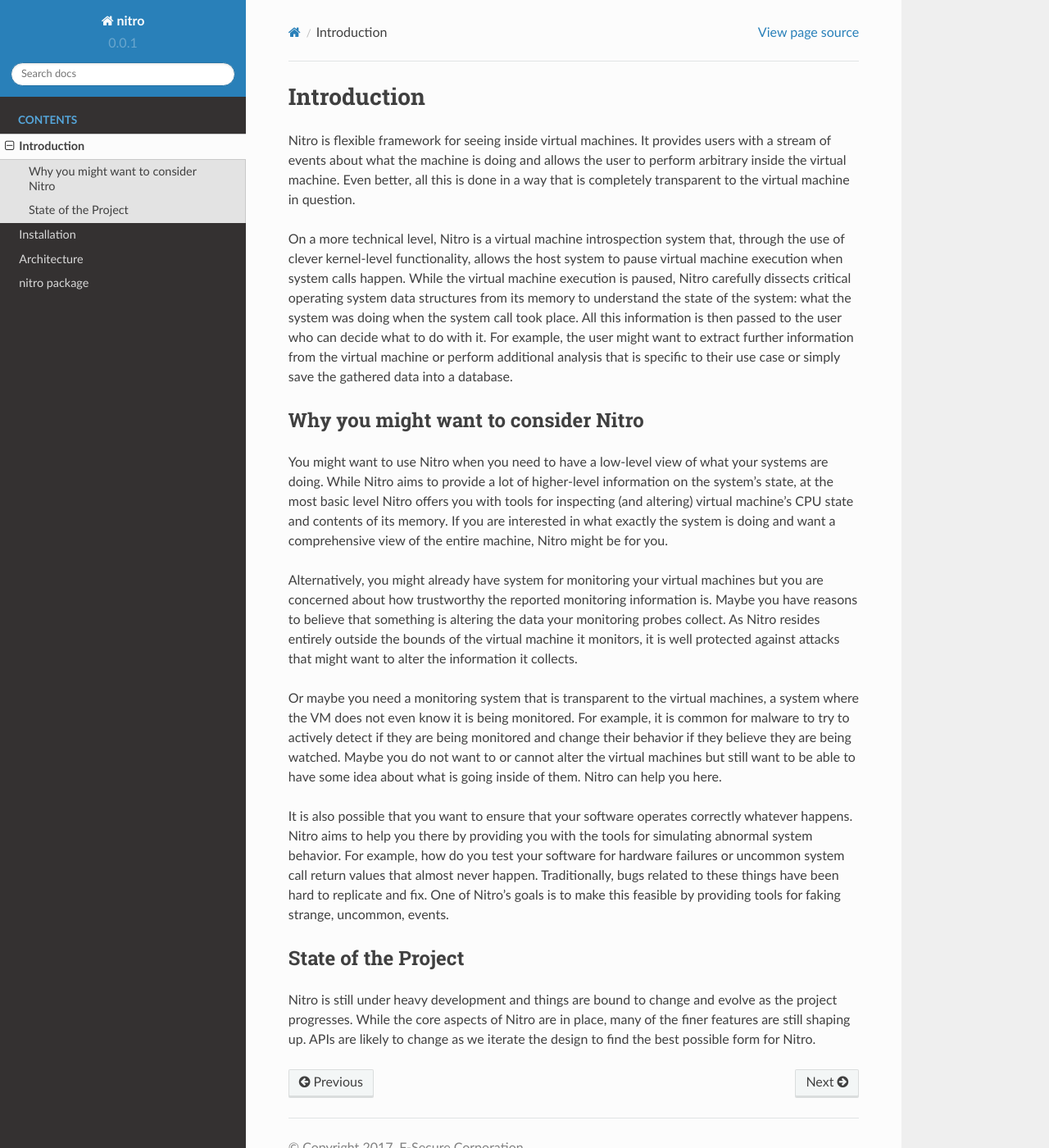
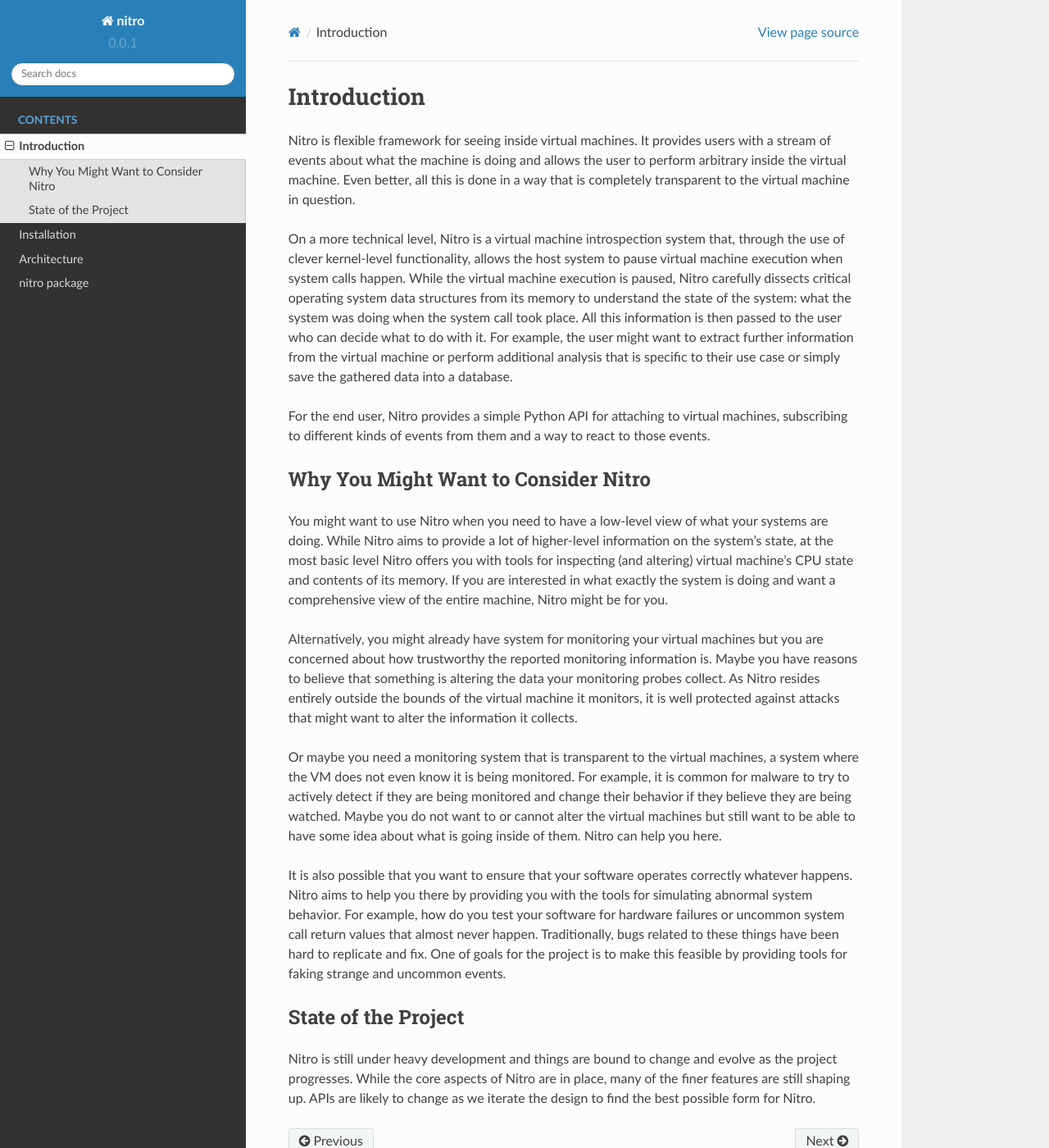
Before and after one commit to KVM-VMI/nitro, a Sphinx documentation site: the page built from doc/source/introduction.rst, in a window 1280 px wide and 1400 px high. Shown: the whole window at 82% size. Built offline with Sphinx 7.4.7 and the Read the Docs theme 2.0.0, drawn with Linux system fonts in a browser that asks for light colours.

Commit message:
Documentation: More about what Nitro is

```diff
--- a/doc/source/architecture.rst
+++ b/doc/source/architecture.rst
@@ -1,2 +1,5 @@
 Architecture
 ============
+
+In this chapter, we take a look at how the project is structured and how the
+different components fit together.
--- a/doc/source/introduction.rst
+++ b/doc/source/introduction.rst
@@ -17,7 +17,11 @@
 additional analysis that is specific to their use case or simply save the
 gathered data into a database.
 
-Why you might want to consider Nitro
+For the end user, Nitro provides a simple Python API for attaching to virtual
+machines, subscribing to different kinds of events from them and a way to react
+to those events.
+
+Why You Might Want to Consider Nitro
 ------------------------------------
 
 You might want to use Nitro when you need to have a low-level view of what your
@@ -47,8 +51,8 @@
 the tools for simulating abnormal system behavior. For example, how do you test
 your software for hardware failures or uncommon system call return values that
 almost never happen. Traditionally, bugs related to these things have been hard
-to replicate and fix. One of Nitro's goals is to make this feasible by providing
-tools for faking strange, uncommon, events.
+to replicate and fix. One of goals for the project is to make this feasible by
+providing tools for faking strange and uncommon events.
 
 State of the Project
 --------------------
```
